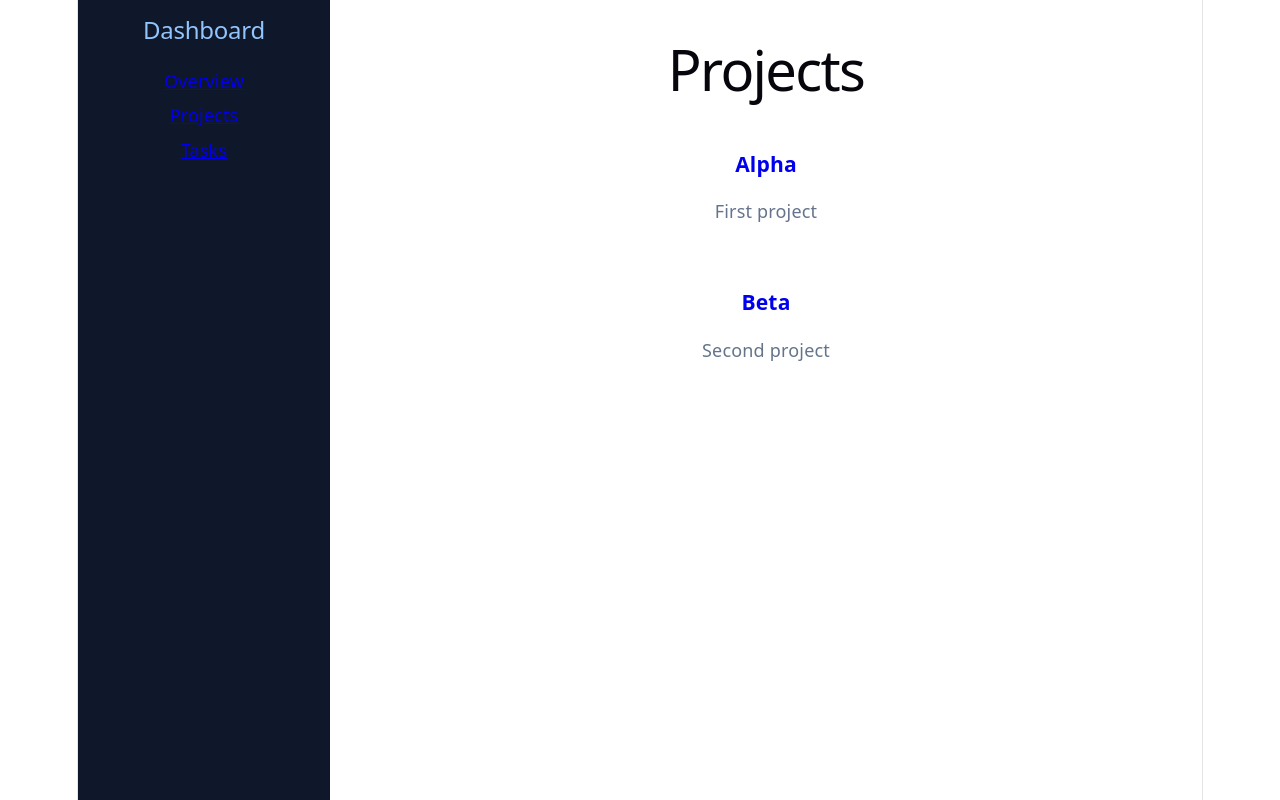
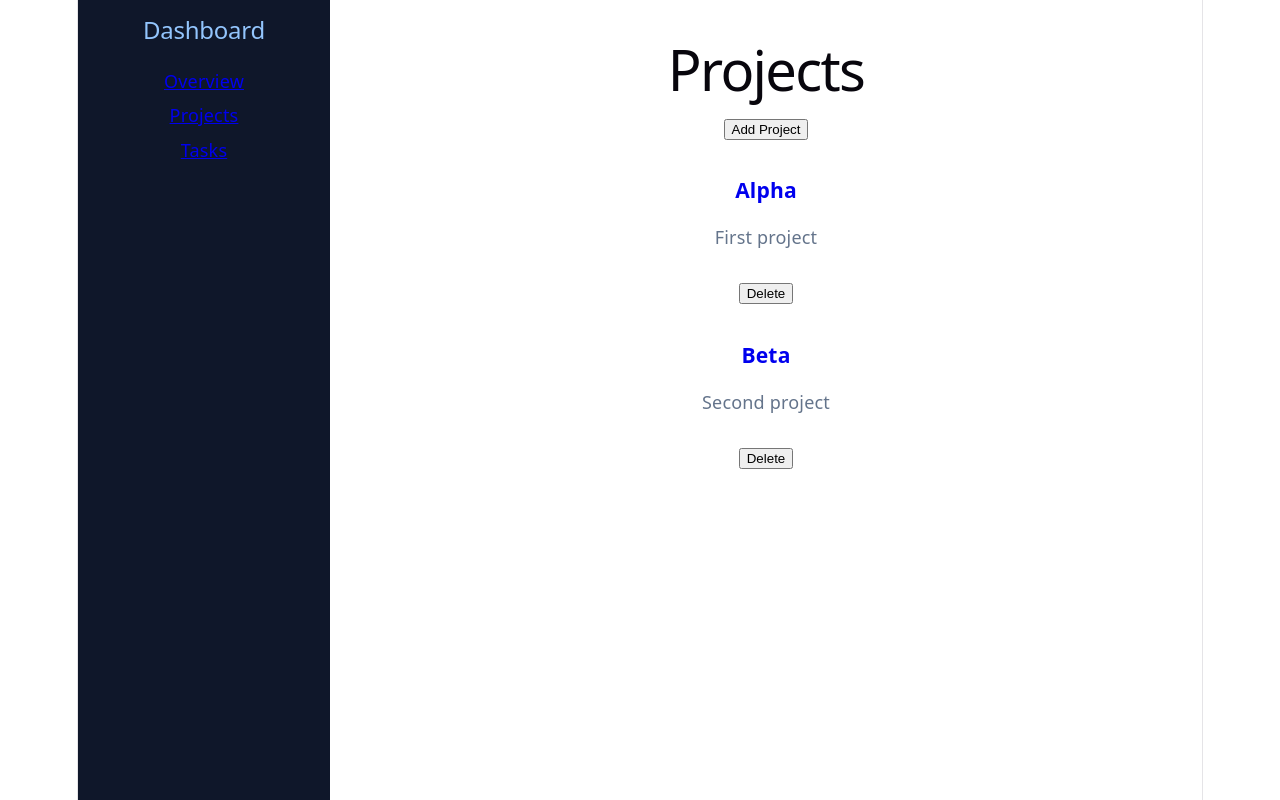
Before and after one commit to Astral-Wanderer/dashboard-app, a React (Vite) app: page /projects in a window 1280 px wide. Built offline with nearby package versions, Linux system fonts and the light colour scheme.

Commit message:
Week 2 Day 5: Add project form and allow creating and deleting projects

```diff
--- /dev/null
+++ b/src/components/ProjectForm/index.tsx
@@ -0,0 +1,43 @@
+import { useState, type FormEvent } from 'react';
+import type { ProjectFormData } from '../../types';
+
+interface Props {
+  onSubmit: (data: ProjectFormData) => void;
+  onCancel: () => void;
+}
+
+export default function ProjectForm({ onSubmit, onCancel }: Props) {
+  const [name, setName] = useState('');
+  const [description, setDescription] = useState('');
+
+  // Submit the entered project data
+  function handleSubmit(e: FormEvent<HTMLFormElement>) {
+    e.preventDefault();
+
+    if (!name.trim()) return;
+
+    onSubmit({ name, description });
+  }
+
+  return (
+    <form onSubmit={handleSubmit}>
+      {/* Project information fields */}
+      <input
+        placeholder="Project name"
+        value={name}
+        onChange={e => setName(e.target.value)}
+        required
+      />
+
+      <textarea
+        placeholder="Project description"
+        value={description}
+        onChange={e => setDescription(e.target.value)}
+      />
+
+      {/* Form actions */}
+      <button type="submit">Create Project</button>
+      <button type="button" onClick={onCancel}>Cancel</button>
+    </form>
+  );
+}
--- a/src/pages/ProjectsPage.tsx
+++ b/src/pages/ProjectsPage.tsx
@@ -1,23 +1,68 @@
+import { useState } from 'react';
 import { mockProjects } from '../utils/mockData';
-import type { Project } from '../types';
+import type { Project, ProjectFormData } from '../types';
 import { Link } from 'react-router-dom';
+import ProjectForm from '../components/ProjectForm';
 
 export default function ProjectsPage() {
+
+    // local state for the prject list
+    const [projects, setProjects] = useState<Project[]>(mockProjects);
+
+    // Controls the visibility of the project form
+    const [showForm, setShowForm] = useState(false);
+
+    // Create a new project from the submitted form data
+    function handleCreate(data: ProjectFormData) {
+        const newProject: Project = {
+            ...data,
+            id: Date.now().toString(),
+            createdAt: new Date().toISOString(),
+        };
+
+        setProjects(prev => [...prev, newProject]);
+        setShowForm(false);
+    }
+
+    function handleDelete(id: string) {
+        setProjects(prev => prev.filter(p => p.id !== id));
+    }
+
     return (
         <div>
             <h1>Projects</h1>
 
-            {mockProjects.map((p: Project) => (
+            {/* Open the project creation form */}
+            <button onClick={() => setShowForm(true)}>
+            Add Project
+            </button>
+
+            {/* Render the form when requested */}
+            {showForm && (
+            <ProjectForm
+                onSubmit={handleCreate}
+                onCancel={() => setShowForm(false)}
+            />
+            )}
+
+            {/* Render projects with their delete actions */}
+            {projects.map((p: Project) => (
+                <div key={p.id}>
                     <Link
                     to={`/projects/${p.id}`}
                     style={{ textDecoration: 'none' }}
-                key={p.id}
                     >
                         <div className="card">
                             <h3>{p.name}</h3>
                             <p className="project-description">{p.description}</p>
                         </div>
                     </Link>
+
+                    {/* Remove the selected project */}
+                    <button onClick={() => handleDelete(p.id)}>
+                        Delete
+                    </button>
+                </div>
             ))}
         </div>
     );
```
Also changed, not shown: src/types/index.ts (+7 -0 lines). Lines whose indentation alone changed are shown as unchanged.
